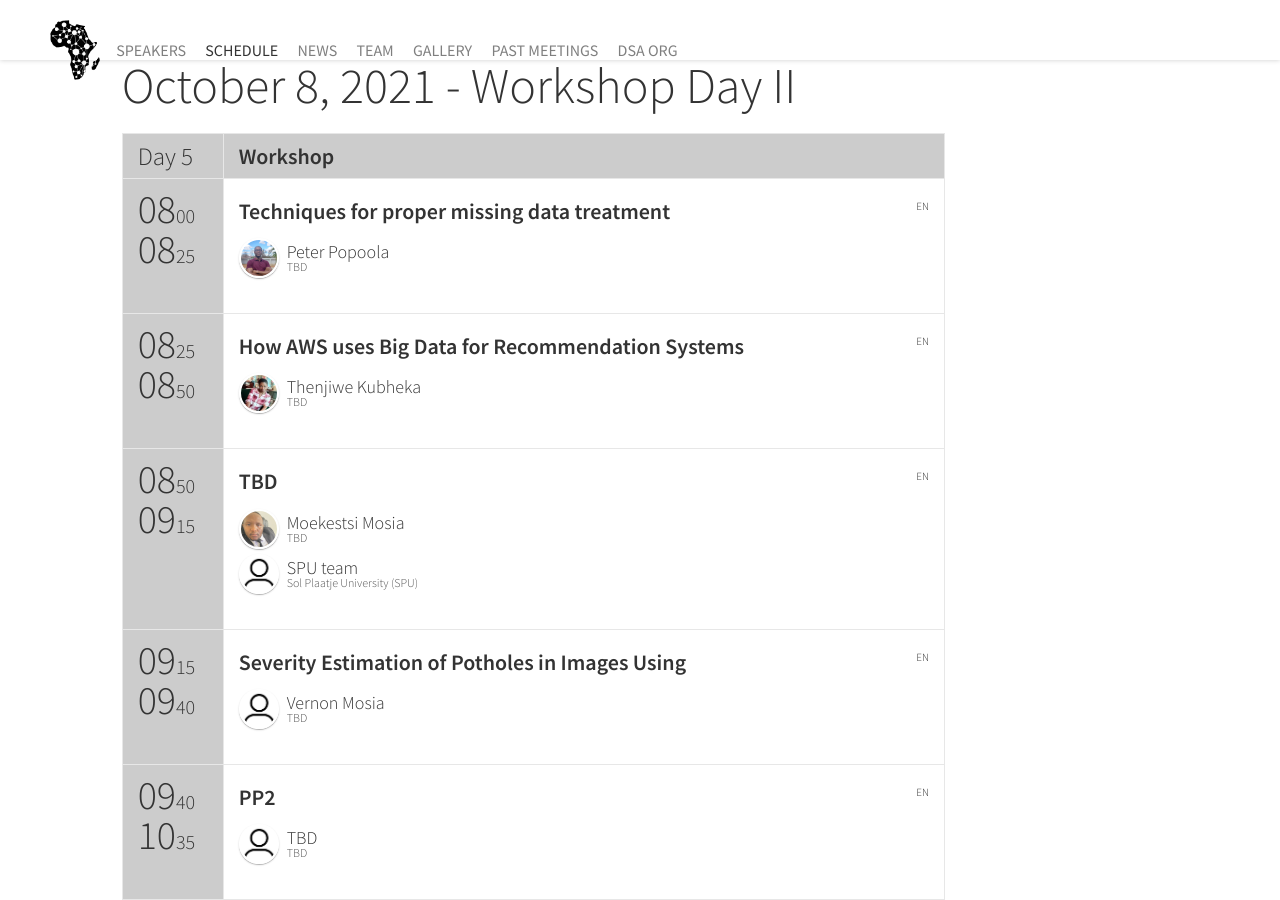
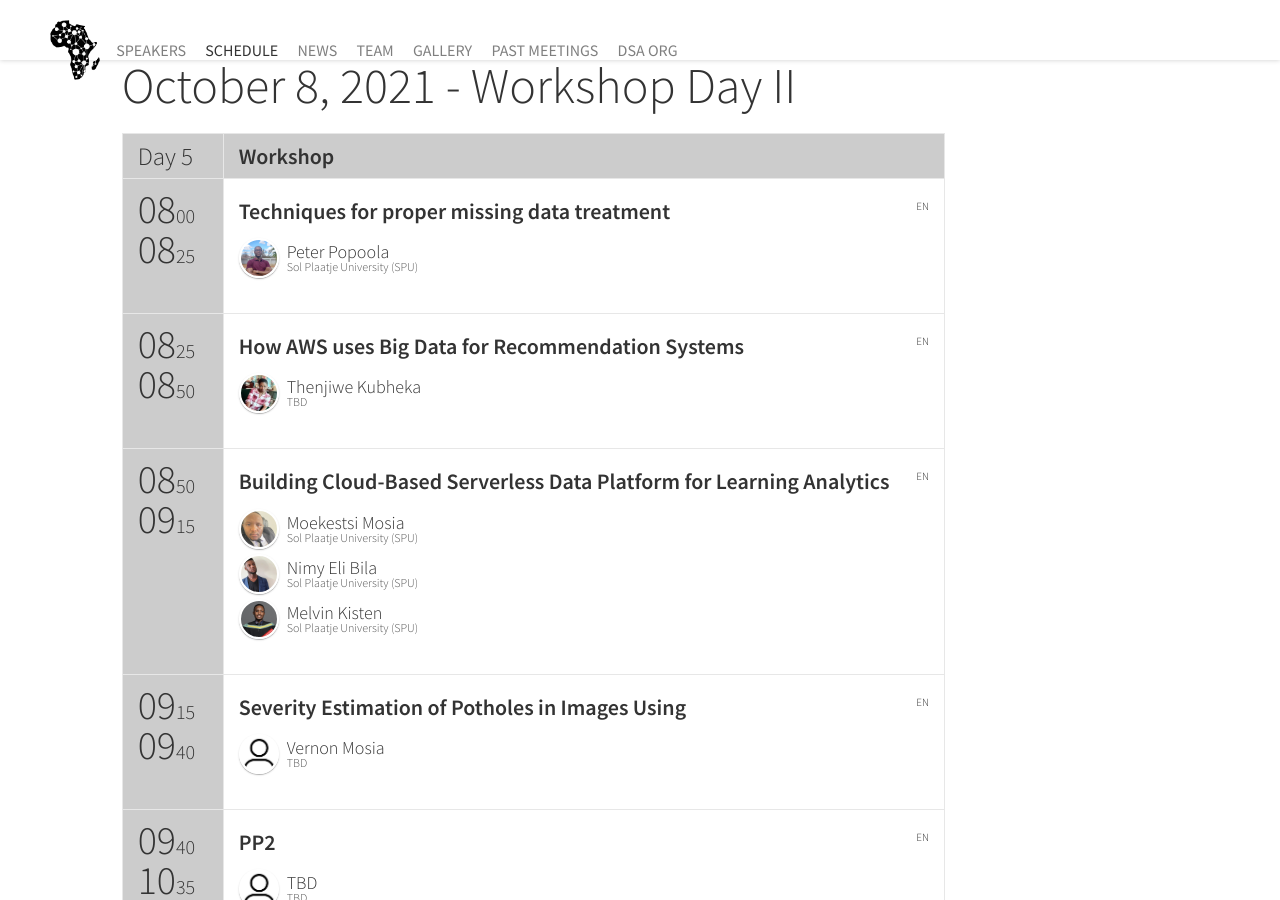
Before and after one commit to datsciafrica/dsa2021kimberley, a Jekyll site: the page built from schedule.html, in a window 1280 px wide and 900 px high, scrolled down 7457 px. Built offline with Jekyll 4.4.1, drawn with Linux system fonts in a browser that asks for light colours; nearby versions of some CDN libraries; some web fonts are replaced; comment, search, counter and statistics services are not loaded.

Commit message:
Updated Nimy, Eli Bila and Melvin Kisten

```diff
--- a/_data/schedule_tbd.yml
+++ b/_data/schedule_tbd.yml
@@ -291,7 +291,7 @@
     - {
         startTime: "08:50",
         endTime: "09:15",
-        sessionIds: [TBD_08]
+        sessionIds: [cloud-based]
     }
     - {
         startTime: "09:15",
--- a/_data/sessions.yml
+++ b/_data/sessions.yml
@@ -336,10 +336,10 @@
   complexity: "Intermediate"
   presentation: "tbd"
 -
-  id: TBD_08
-  title: "TBD"
+  id: cloud-based
+  title: "Building Cloud-Based Serverless Data Platform for Learning Analytics"
   subtype: presentation
-  speakers: [moekestsi,spu]
+  speakers: [moekestsi, nimy, melvin]
   language: en
   complexity: "Intermediate"
   presentation: "tbd"
--- a/_data/speakers.yml
+++ b/_data/speakers.yml
@@ -550,8 +550,8 @@
   id: moekestsi
   name: "Moekestsi"
   surname: "Mosia"
-  title: "TBD"
-  company: "TBD"
+  title: "SPU team"
+  company: "Sol Plaatje University (SPU)"
   thumbnailUrl: mosiaMoeketsi.png
 -
   id: tejumade
@@ -572,7 +572,7 @@
   name: "Peter"
   surname: "Popoola"
   title: "TBD"
-  company: "TBD"
+  company: "Sol Plaatje University (SPU)"
   thumbnailUrl: peterPopoola.png
 -
   id: wanaData
@@ -581,6 +581,20 @@
   title: "TBC"
   company: "WanaData/Code4Africa"
   thumbnailUrl: tricia.png
+-
+  id: nimy
+  name: "Nimy"
+  surname: "Eli Bila"
+  title: "SPU team"
+  company: "Sol Plaatje University (SPU)"
+  thumbnailUrl: nimy.png
+-
+  id: melvin
+  name: "Melvin"
+  surname: "Kisten"
+  title: "SPU team"
+  company: "Sol Plaatje University (SPU)"
+  thumbnailUrl: melvin.png
 -
   id: emmanuel
   name: "Emmanuel"
```
